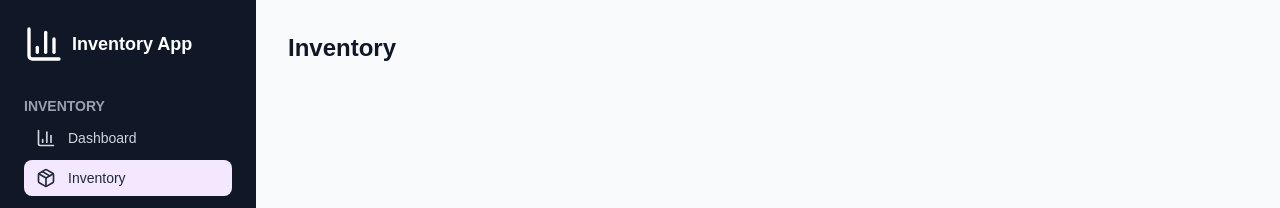
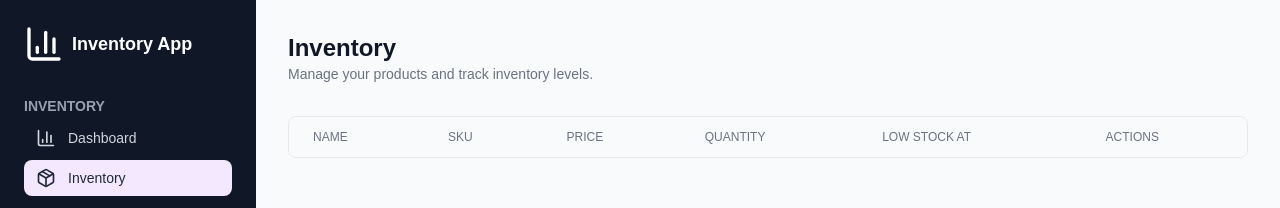
Before and after one commit to naderpjr/inventory-app, a Next.js app: page /inventory in a window 1280 px wide. Shown: the top 208 px of the page. Built offline with nearby package versions, Linux system fonts and the light colour scheme.

Commit message:
inventory table 10%

```diff
--- a/app/inventory/page.tsx
+++ b/app/inventory/page.tsx
@@ -9,8 +9,35 @@ export default async function InventoryPage({ }) {
                     <div className="flex items-center justify-between">
                         <div>
                             <h1 className="text-2xl font-semibold text-gray-900">Inventory</h1>
+                            <p className="text-sm text-gray-500">Manage your products and track inventory levels.</p>
                         </div>
                     </div>
+                </div>
+
+                <div className="space-y-6">
+
+
+
+                    {/* Products table */}
+                    <div className="bg-white rounded-lg border border-gray-200 overflow-hidden">
+                        <table className="w-full">
+                            <thead className="bg-gray-50">
+                                <tr>
+                                    <th className="px-6 py-3 text-left text-xs font-medium text-gray-500 uppercase">Name</th>
+                                    <th className="px-6 py-3 text-left text-xs font-medium text-gray-500 uppercase">SKU</th>
+                                    <th className="px-6 py-3 text-left text-xs font-medium text-gray-500 uppercase">Price</th>
+                                    <th className="px-6 py-3 text-left text-xs font-medium text-gray-500 uppercase">Quantity</th>
+                                    <th className="px-6 py-3 text-left text-xs font-medium text-gray-500 uppercase">Low Stock At</th>
+                                    <th className="px-6 py-3 text-left text-xs font-medium text-gray-500 uppercase">Actions</th>
+                                </tr>
+                            </thead>
+
+                            <tbody className="bg-white divide-y divide-gray-200">
+
+                            </tbody>
+                        </table>
+                    </div>
+
                 </div>
             </main>
         </div>
```
